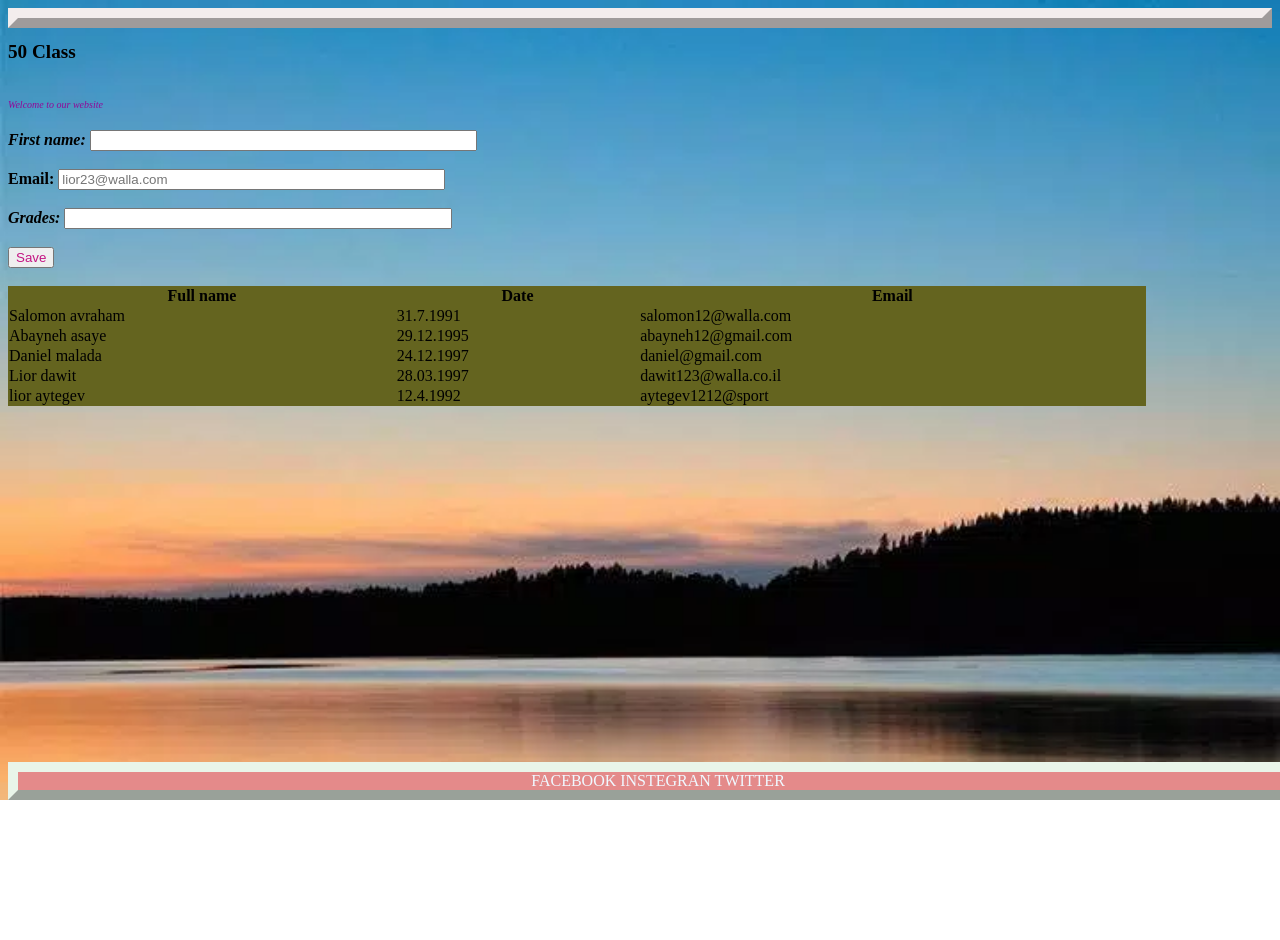
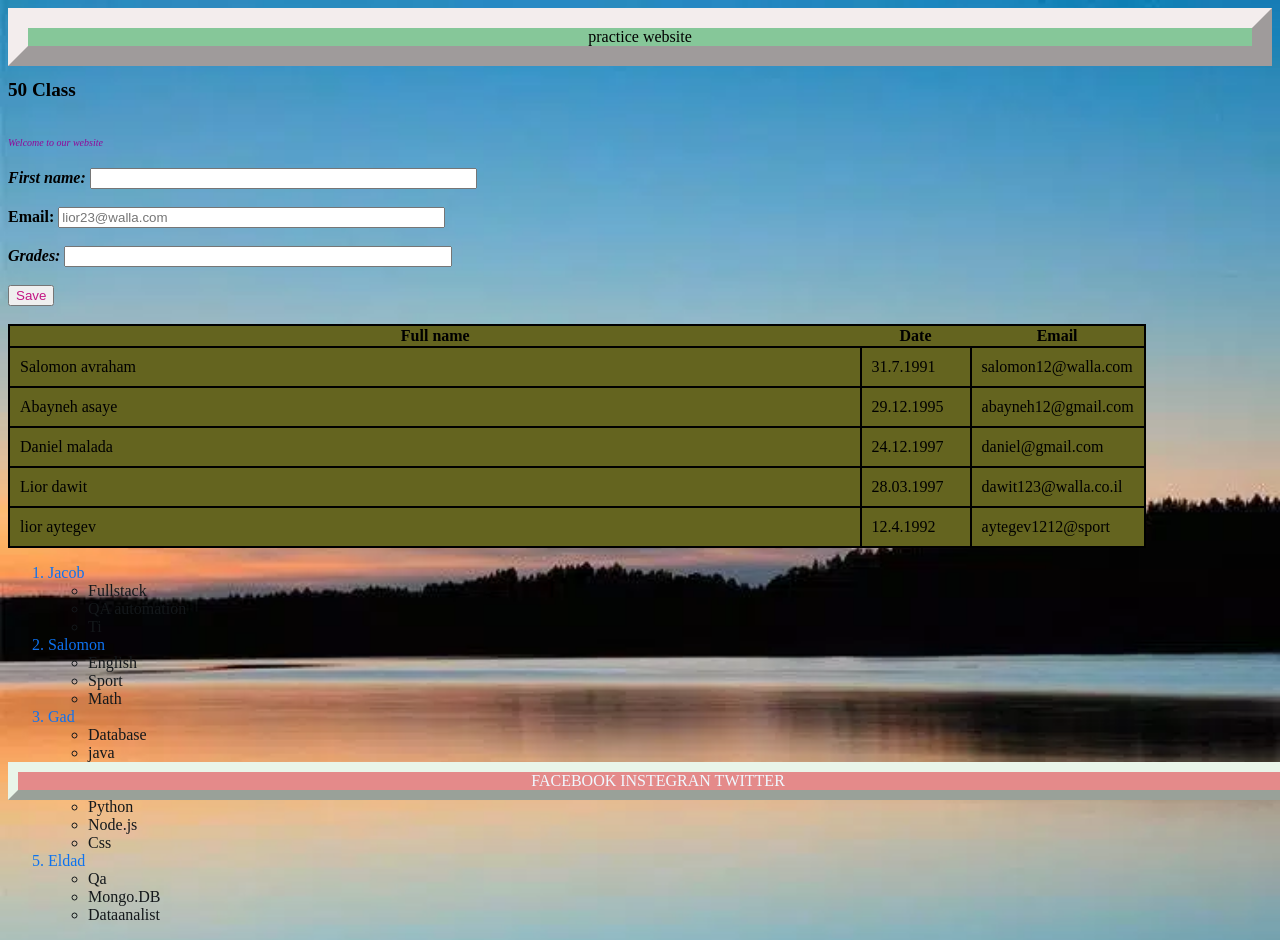
Before and after one commit to Dawitlior/HTML31.03, a plain HTML site: page index.html in a window 1280 px wide. Before the commit the page ends 800 px from the top, so only its background shows below. Drawn offline with Linux system fonts and the light colour scheme.

Commit message:
HTML.31.03

```diff
--- a/index.html
+++ b/index.html
@@ -14,8 +14,10 @@
 
         header{
             background-color: rgb(134, 199, 153);
-            border: 10px outset rgb(243, 237, 237);
+            border: 20px outset rgb(243, 237, 237);
             text-align: center;
+            color: #000;
+            text-align:center;
 
 
 
@@ -42,11 +44,15 @@
             position: fixed;
             width: 100%;
             color: aliceblue;
+            position: fixed;
 
         }
-        .table{
-            padding: 100px;
+        .table,tr,td{
+
+            padding: 10px;
             border: gold;
+            border: 1px;
+            border: 2px solid #000;
             border-collapse: collapse;
             background-color: rgb(100, 100, 31);
             width: 90%;
@@ -58,7 +64,7 @@
 
 <body>
     <header>
-
+     practice website
     </header>
 
     <div>
@@ -84,15 +90,13 @@
             <br><br>
 
             <label for="number"><b><i> Grades:</i></b></label>
-            <input type="number" id="number" min="0" max="15" onkeydown="return false">
+            <input type="number" id="number" min="0" max="15">
 
             <br><br>
             <button style="color:#c31583;">Save</button>
         </form>
     </div>
-    <footer>
-        FACEBOOK  INSTEGRAN  TWITTER
-    </footer>
+
     <br>
     <div>
         <table class="table">
@@ -127,10 +131,48 @@
                 <td>aytegev1212@sport</td>
             </tr>
         </table>
+        <ol  style="color: #0e72f0;">
+            <li>Jacob
+                <ul  style="color:#14181b;">
+                    <li>Fullstack</li>
+                    <li>QA automation</li>
+                    <li>Ti</li>
+                </ul>
+            </li>
+            <li>Salomon
+                <ul style="color:#14181b;">
+                    <li>English</li>
+                    <li>Sport</li>
+                    <li>Math</li>
+                </ul>
+            </li>
+            <li>Gad
+                <ul style="color:#14181b;">
+                    <li>Database</li>
+                    <li>java</li>
+                    <li>c++</li>
+                </ul>
+            </li>
+            <li>Yonatan
+                <ul  style="color:#14181b;">
+                    <li>Python</li>
+                    <li>Node.js</li>
+                    <li>Css</li>
+                </ul>
+            </li>
+            <li>Eldad
+                <ul  style="color:#14181b;">
+                    <li>Qa</li>
+                    <li>Mongo.DB</li>
+                    <li>Dataanalist</li>
+                </ul>
+            </li>
+        </ol>
 
     </div>
+    <footer>
+        FACEBOOK  INSTEGRAN  TWITTER
+    </footer>
 </body>
 
-
-
 </html>
```
